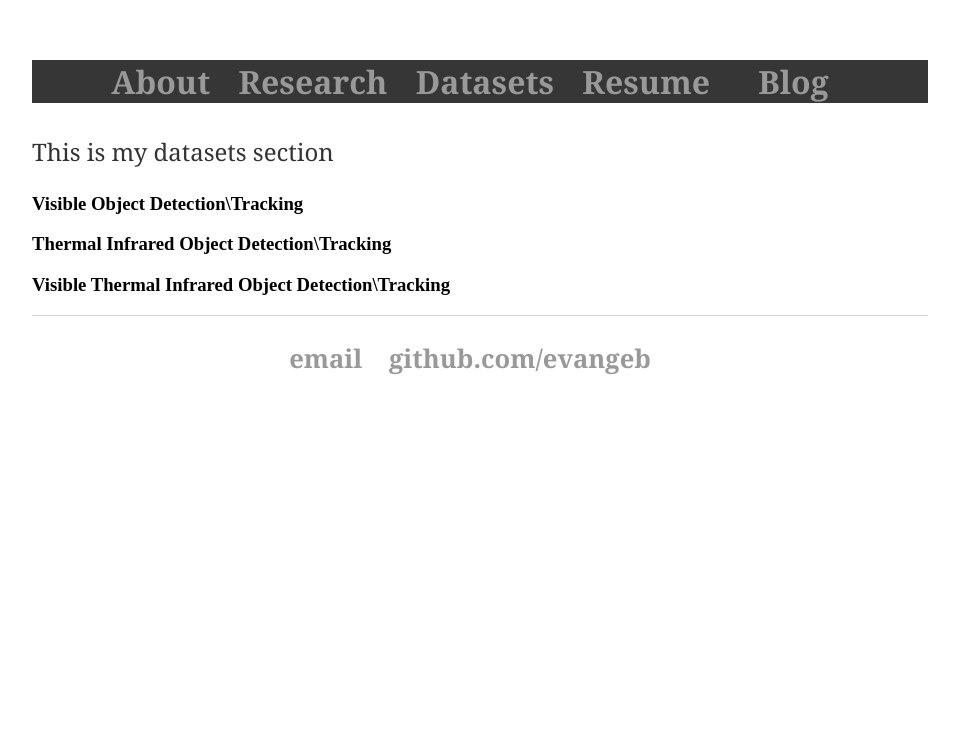
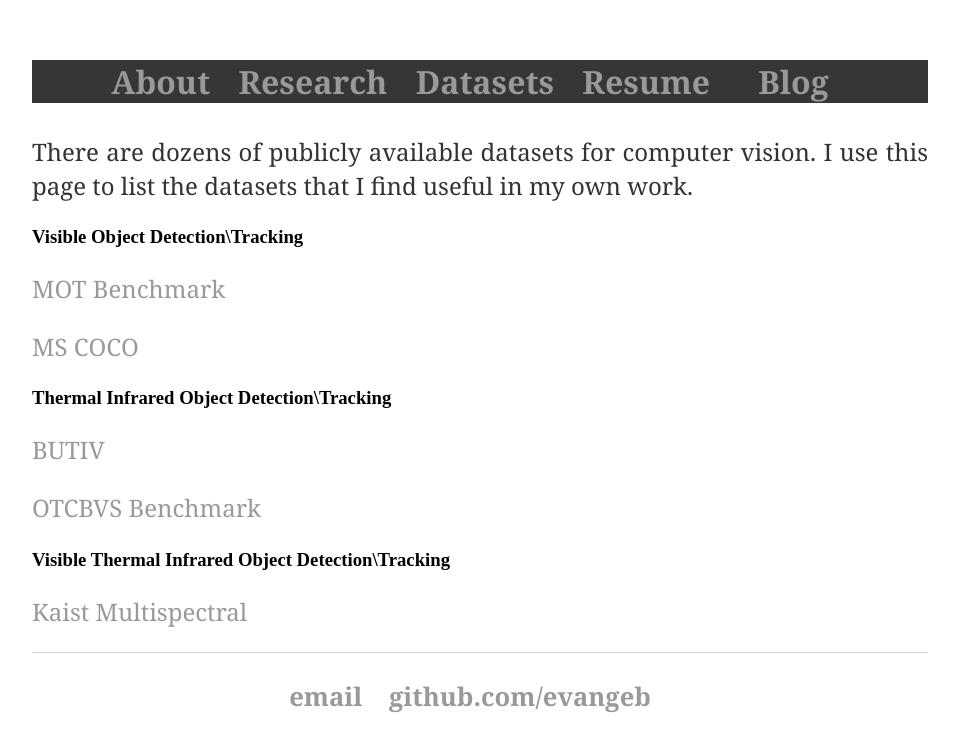
Before and after one commit to Evangeb/Evangeb.github.io, a Jekyll site: the page built from datasets.md, in a window 1280 px wide. Shown: the top 752 px of the page, without its empty margins (160-1119 px from the left). Built offline with Jekyll 4.4.1, drawn with Linux system fonts in a browser that asks for light colours.

Commit message:
Datasets

```diff
--- a/datasets.md
+++ b/datasets.md
@@ -4,8 +4,17 @@ title: Datasets
 permalink: /datasets/
 ---
 
-This is my datasets section
+There are dozens of publicly available datasets for computer vision. I use this page to list the datasets that I find useful in my own work.
 
 ### Visible Object Detection\Tracking
+[MOT Benchmark](https://motchallenge.net/)
+
+[MS COCO](http://cocodataset.org/#home)
+
 ### Thermal Infrared Object Detection\Tracking
+[BUTIV](http://csr.bu.edu/BU-TIV/BUTIV.html)
+
+[OTCBVS Benchmark](http://vcipl-okstate.org/pbvs/bench/)
+
 ### Visible Thermal Infrared Object Detection\Tracking
+[Kaist Multispectral](https://soonminhwang.github.io/rgbt-ped-detection/)
```
